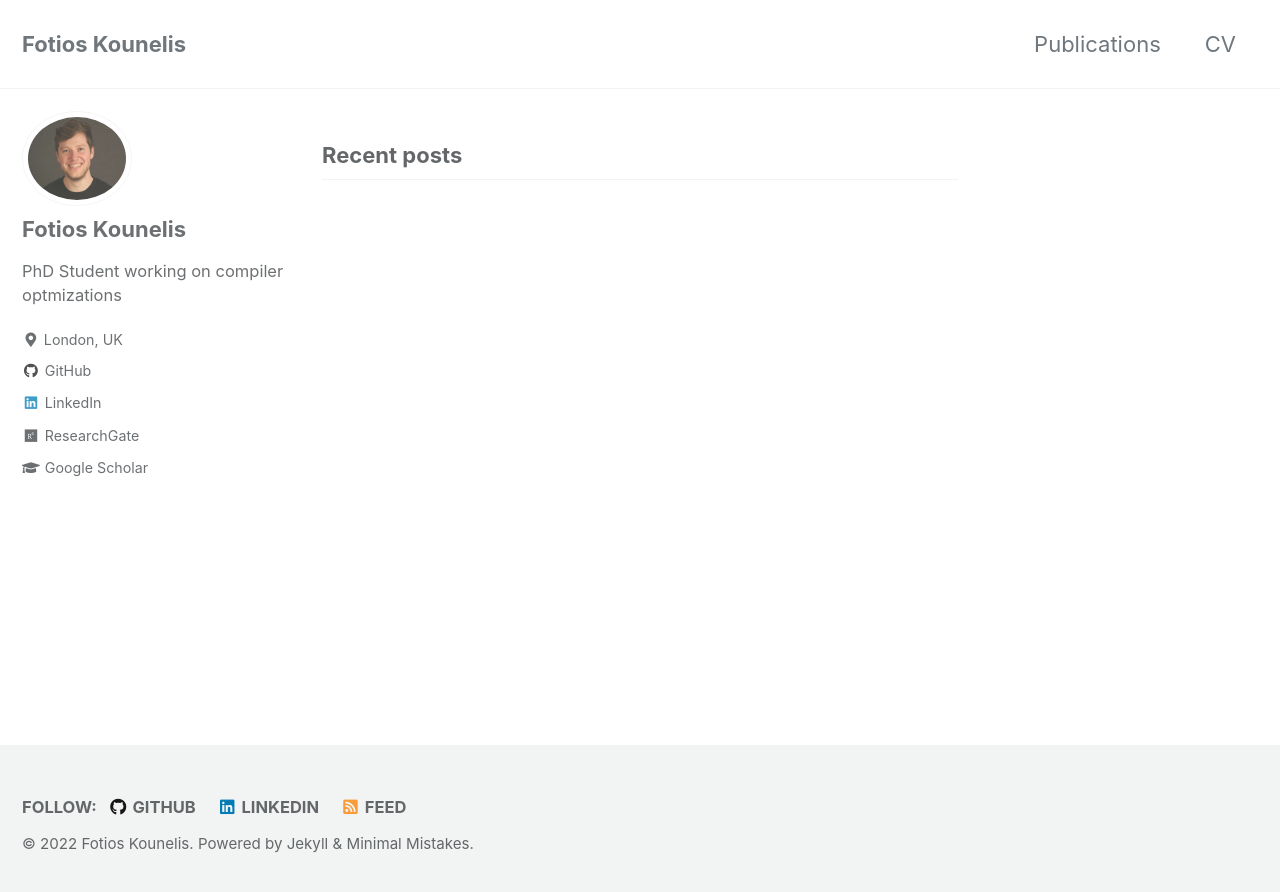
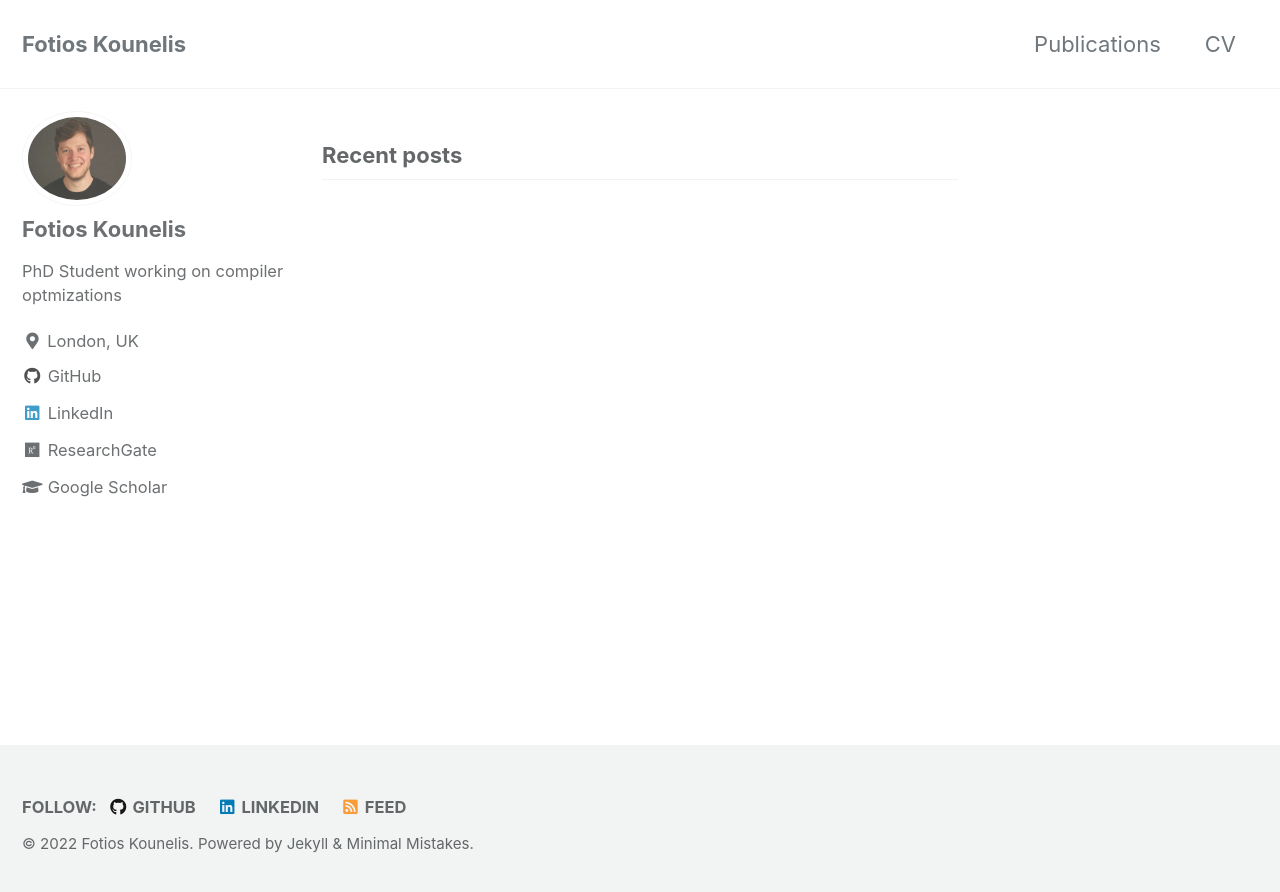
Before and after one commit to fotiskoun/fotiskoun.github.io, a Jekyll site: the page built from index.html, in a window 1280 px wide. Shown: the top 892 px of the page. Built offline with Jekyll 4.4.1, drawn with Linux system fonts in a browser that asks for light colours; cached includes are drawn as plain includes; the list of posts is cut into pages by our own code.

Commit message:
Update main.scss

```diff
--- a/assets/css/main.scss
+++ b/assets/css/main.scss
@@ -7,6 +7,6 @@
 @import "minimal-mistakes/skins/{{ site.minimal_mistakes_skin | default: 'default' }}"; // skin
 @import "minimal-mistakes"; // main partials
 
-.author__urls{
-  font-size: 19px !important;
+.sidebar sticky{
+  opacity:1 !important;
 }
```
